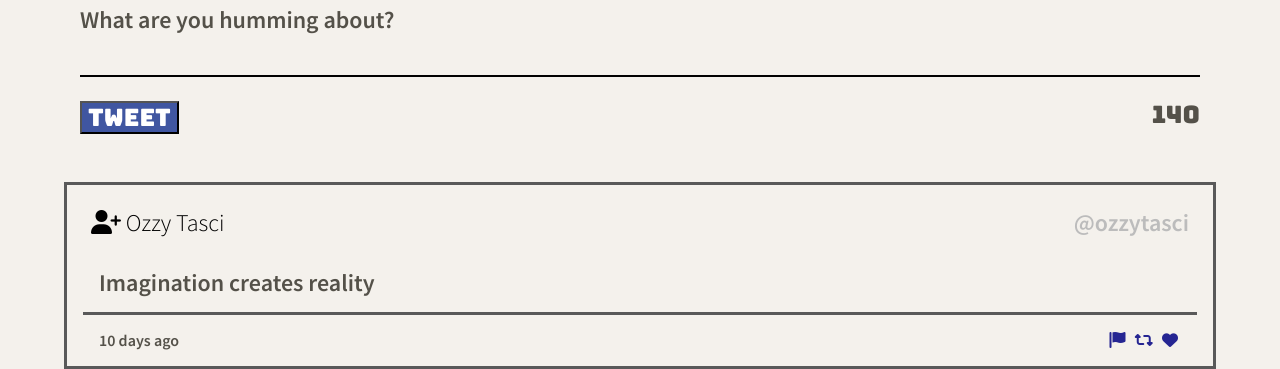
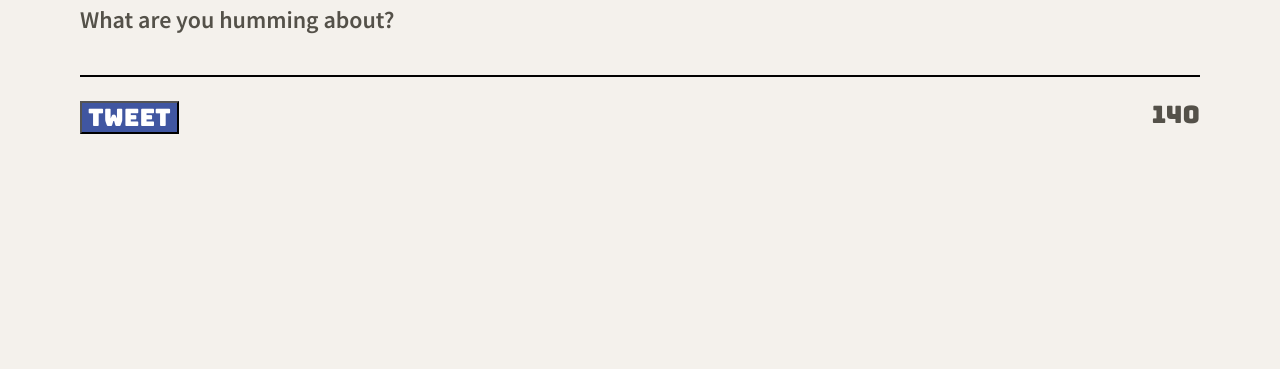
Before and after one commit to oguzcantasci/tweeter-project, a website: page public/index.html in a window 1280 px wide. Shown: the part 615-984 px from the top of the page. After the commit the page ends 800 px from the top, so only its background shows below. Drawn offline with nearby package versions, Linux system fonts and the light colour scheme.

Commit message:
Move tweet to a script to be dynamically displayed

```diff
--- a/public/index.html
+++ b/public/index.html
@@ -70,25 +70,9 @@
       </form>
     </section>
 
-    <article class="tweet">
-      <header>
-        <div>
-          <i class="fa-solid fa-user-plus"></i>
-          <span>Ozzy Tasci</span>
-        </div>
-          <span class="username">@ozzytasci</span>
-      </header>
-      <p>Imagination creates reality</p>
-      <footer>
-        <span>10 days ago</span>
-        <div>
-          <i class="fa-solid fa-flag"></i>
-          <i class="fa-solid fa-retweet"></i>
-          <i class="fa-solid fa-heart"></i>
-        </div>
+    <div id="tweets-container">
 
-      </footer>
-    </article>
+    </div>
 
   </main>
 
```
